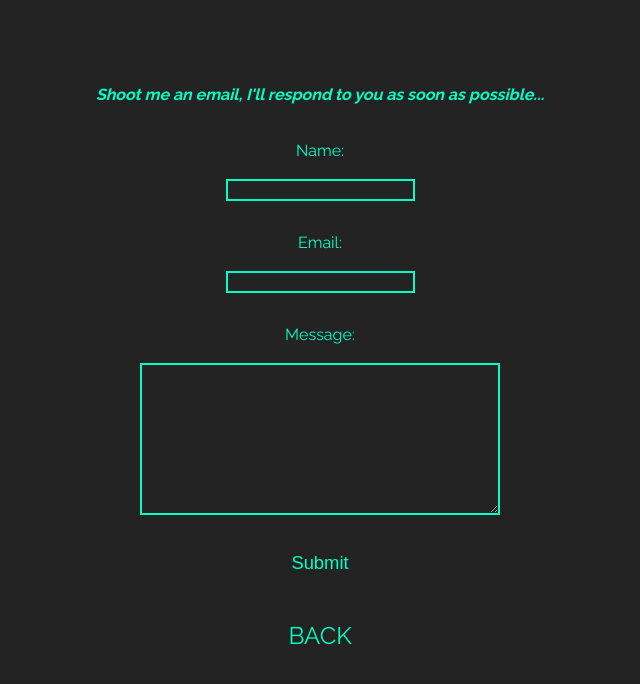
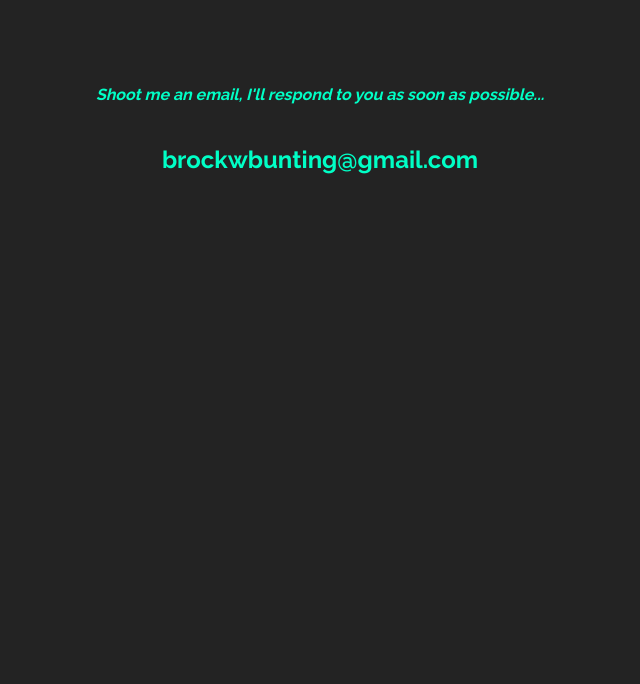
Before and after one commit to BrockBunting/BrockBunting.github.io, a plain HTML site: page contact.html in a window 1280 px wide. Shown: the part 90-774 px from the top of the page, without its empty margins (320-960 px from the left). Drawn offline with Linux system fonts and the light colour scheme.

Commit message:
Fixed contact page

```diff
--- a/contact.html
+++ b/contact.html
@@ -2,24 +2,18 @@
 <!-- Brock William Bunting December 2017 -->
 <html>
   <head>
-    <meta charset="utf-8">
+    <meta charset="utf-8" />
     <title>Contact</title>
-    <link rel="stylesheet" href="/css/styles.css">
-    <link rel="shortcut icon" type="image/png" href="favicon.png">
+    <link rel="stylesheet" href="/css/styles.css" />
+    <link rel="shortcut icon" type="image/png" href="favicon.png" />
   </head>
   <body class="contact-body">
     <div class="contact-container">
       <h1 class="contact-header"><strong>Contact Me</strong></h1>
-      <h4><em>Shoot me an email, I'll respond to you as soon as possible...</em></h4>
-      <ul class="unstyled-list contact-list">
-        <li>Name: <br><br><input class="input small-input-name" type="text" name="name"></li>
-        <li>Email: <br><br><input class="input small-input-email" type="email" name="email"></li>
-        <li>Message: <br><br><textarea class="input small-input-message" name="message" cols="40" rows="9"></textarea></li>
-        <li><input class="submit-btn button-accent" type="submit" name="" value="Submit"></li>
-      <div class="backcontainer">
-        <a href="index.html" class="button button-accent back-btn">Back</a>
-      </div>
-        </ul>
+      <h4>
+        <em>Shoot me an email, I'll respond to you as soon as possible...</em>
+      </h4>
+      <h2>brockwbunting@gmail.com</h2>
     </div>
     <script type="text/javascript" src="scripts/main.js"></script>
   </body>
```
